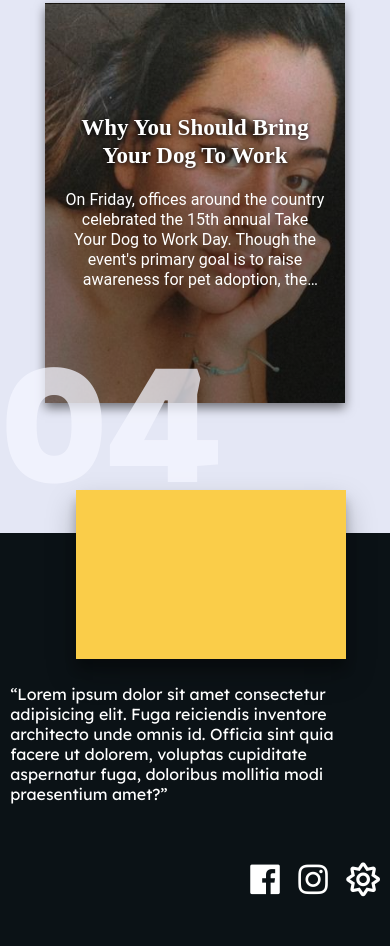
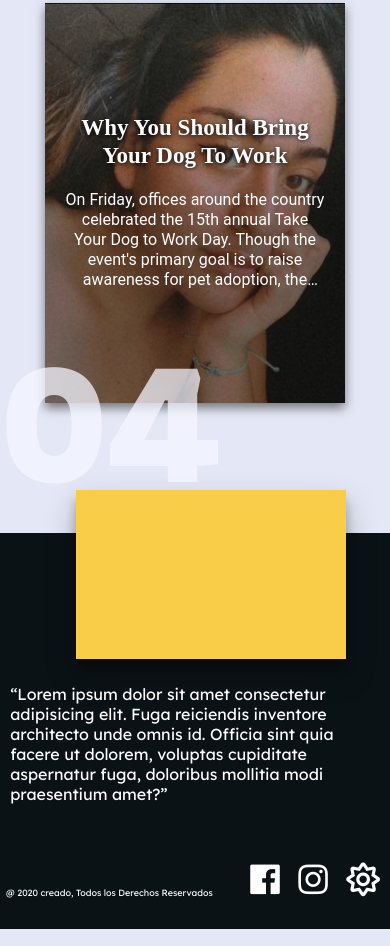
Before and after one commit to Oscoco/pv, a plain HTML site: page index.html in a window 390 px wide. Shown: the part 3755-4701 px from the top of the page. Drawn offline with nearby package versions, Linux system fonts and the light colour scheme.

Commit message:
Jueves-13

```diff
--- a/css/medias.css
+++ b/css/medias.css
@@ -211,7 +211,7 @@
 }
 .container05{
     width: 100%;
-    height: 49vh;
+    height: 47vh;
     position: absolute;
     background-color: #0b1216;
     top: 508vh;
@@ -257,6 +257,14 @@
     padding-right: 10px;
     cursor: pointer;
 }
+.copy {
+    color: #fff;
+    position: absolute;
+    top: 42vh;
+    font-size: 9px;
+    font-family: 'Lexend Deca', sans-serif;
+    left: 6px;
+}
 
 
 
--- a/css/style.css
+++ b/css/style.css
@@ -434,3 +434,11 @@ top: 307vh;
     color: #fff;
     text-decoration: none;
 }
+.copy{
+    color: #fff;
+    position: absolute;
+    top: 37vh;
+    font-size: 11px;
+    font-family: 'Lexend Deca', sans-serif;
+    left: 6px;
+}
--- a/index.html
+++ b/index.html
@@ -99,6 +99,7 @@
      <div class="C05">
          <p class="txt05"></p class="txt05">
      </div>
+     <p class="copy"> @ 2020 creado, Todos los Derechos Reservados</p>
      <div class="Cleft">
         <p class="saludo">“Lorem ipsum dolor sit amet consectetur adipisicing elit. Fuga reiciendis inventore architecto unde omnis id. Officia sint quia facere ut dolorem, voluptas cupiditate aspernatur fuga, doloribus mollitia modi praesentium amet?”</p>
         <div class="logos">
```
